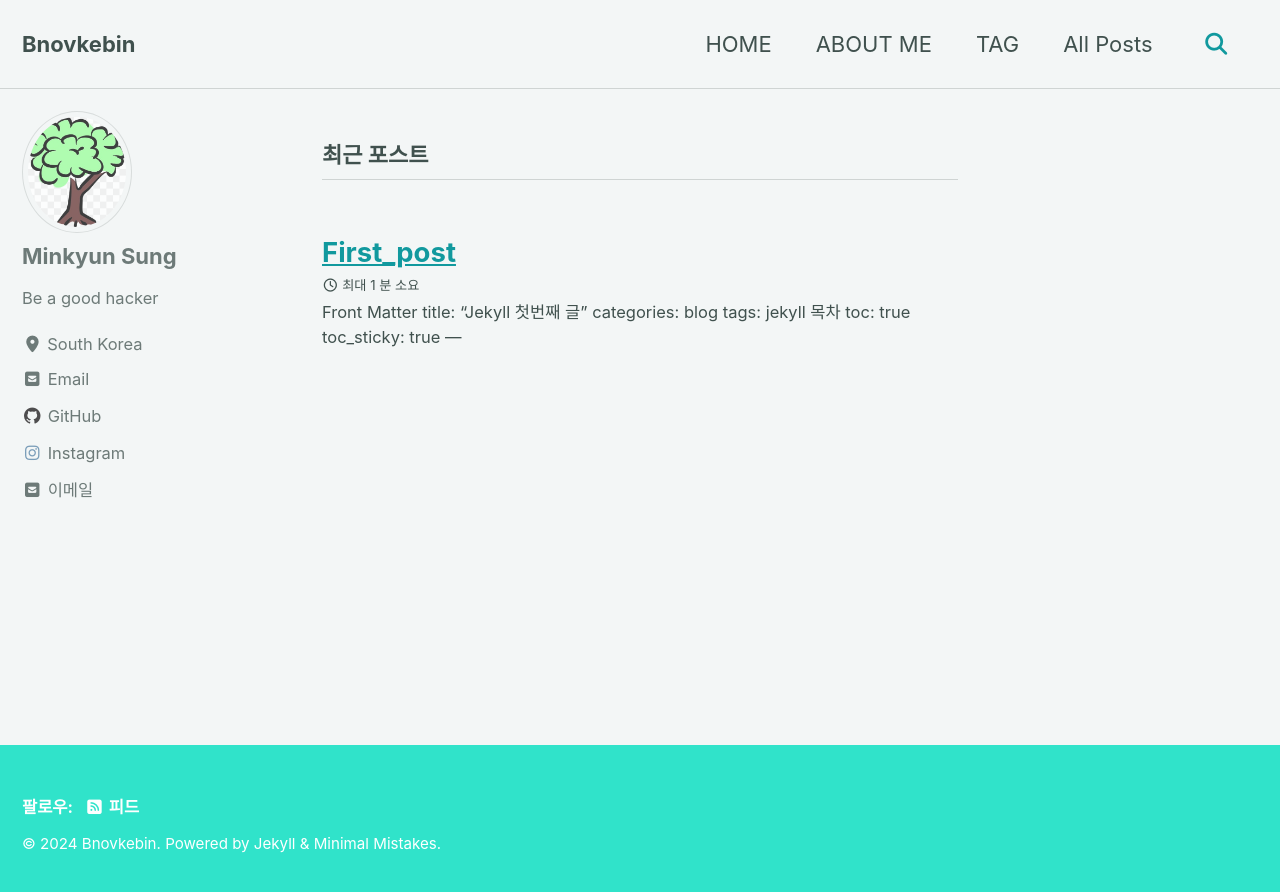
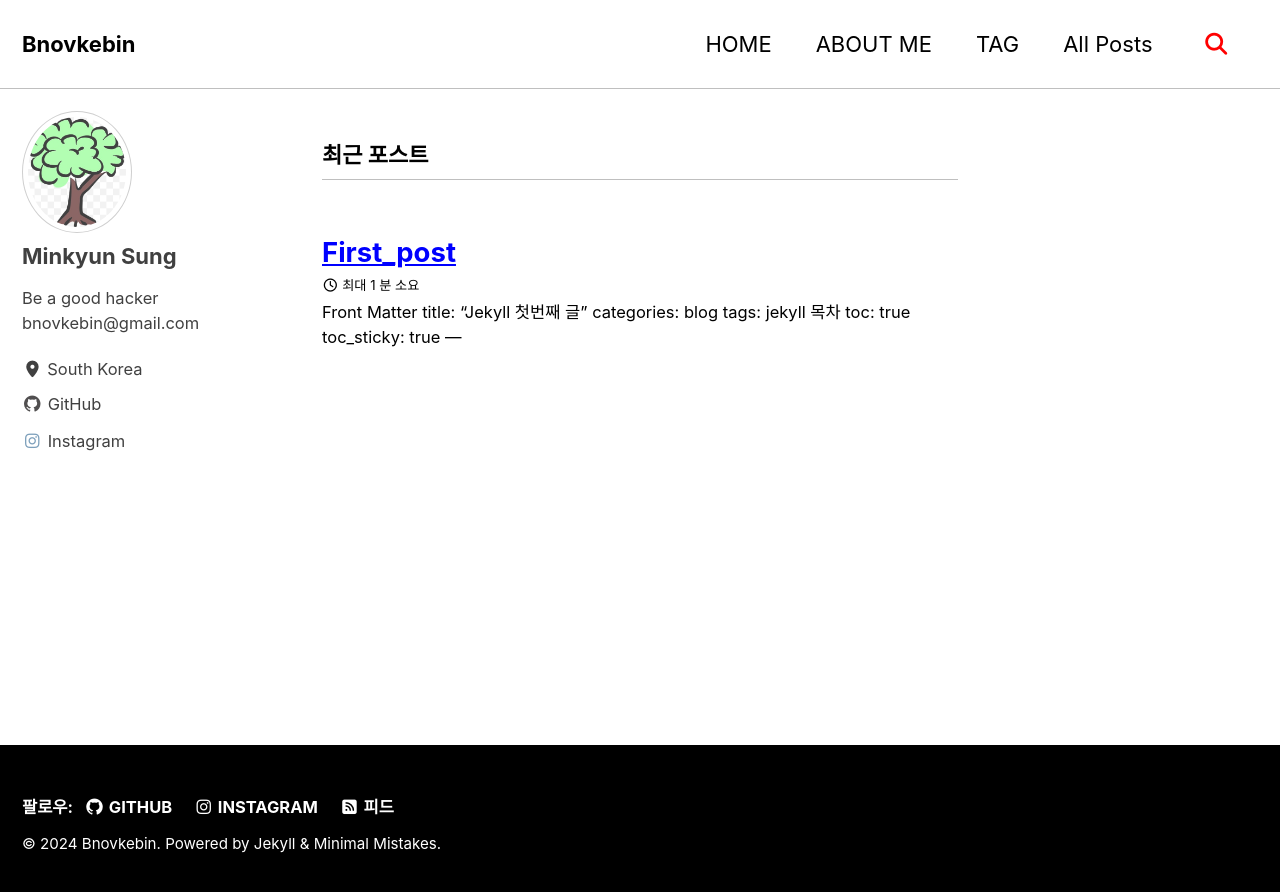
Before and after one commit to bnovkebin/bnovkebin.github.io, a Jekyll site: the page built from index.html, in a window 1280 px wide. Shown: the top 892 px of the page. Built offline with Jekyll 4.4.1, drawn with Linux system fonts in a browser that asks for light colours; cached includes are drawn as plain includes; the list of posts is cut into pages by our own code; some of the changed lines change nothing that is shown.

Commit message:
20240808

```diff
--- a/_config.yml
+++ b/_config.yml
@@ -12,7 +12,7 @@
 
 # theme                  : "minimal-mistakes-jekyll"
 # remote_theme           : "mmistakes/minimal-mistakes"
-minimal_mistakes_skin    : "mint" # "air", "aqua", "contrast", "dark", "dirt", "neon", "mint", "plum", "sunrise"
+minimal_mistakes_skin    : "contrast" # "air", "aqua", "contrast", "dark", "dirt", "neon", "mint", "plum", "sunrise"
 
 # Site Settings
 locale                   : "ko-KR"
@@ -115,13 +115,13 @@ analytics:
 author:
   name             : "Minkyun Sung"
   avatar           : /assets/images/testimg.png # path of avatar image, e.g. "/assets/images/bio-photo.jpg"
-  bio              : "Be a good hacker"
+  bio              : "Be a good hacker\nbnovkebin@gmail.com"
   location         : "South Korea"
-  email            : bnovkebin@gmail.com
+  email            :
   links:
     - label: "Email"
       icon: "fas fa-fw fa-envelope-square"
-      url : "bnovkebin@gmail.com"
+      # url : "@gmail.com"
     - label: "Website"
       icon: "fas fa-fw fa-link"
       # url: "https://your-website.com"
@@ -149,7 +149,7 @@ footer:
       # url:
     - label: "GitHub"
       icon: "fab fa-fw fa-github"
-      # url:
+      url: "https://github.com/bnovkebin"
     - label: "GitLab"
       icon: "fab fa-fw fa-gitlab"
       # url:
@@ -158,7 +158,7 @@ footer:
       # url:
     - label: "Instagram"
       icon: "fab fa-fw fa-instagram"
-      # url:
+      url: "https://instagram.com/sungminkyun"
 
 
 # Reading Files
```
